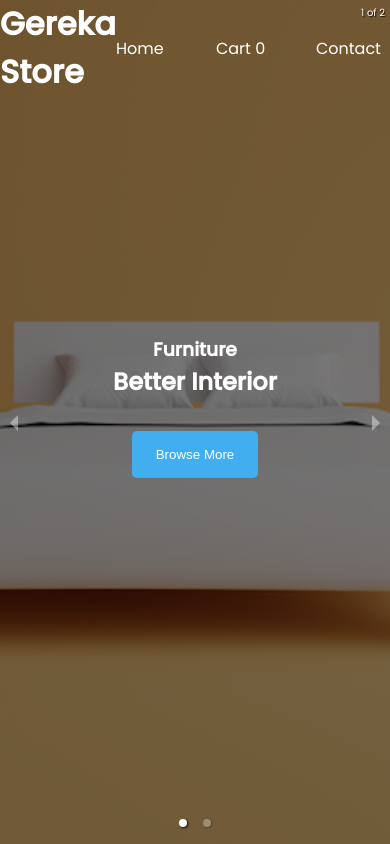
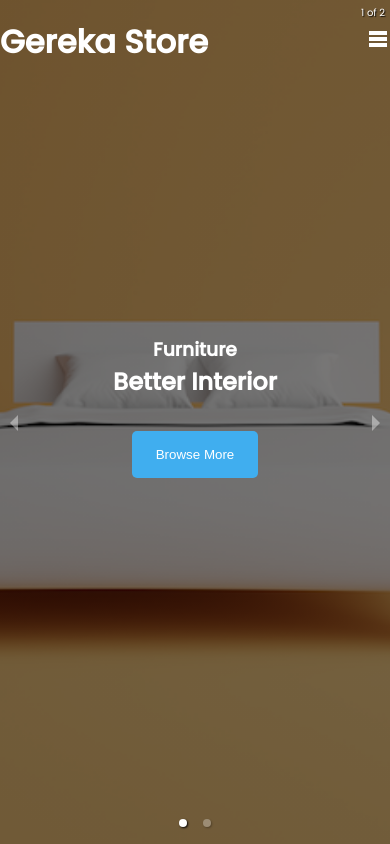
Before and after one commit to isiagi/gereka_store, a React (Vite) app: page / in a window 390 px wide. Shown: the top 844 px of the page. Built offline with nearby package versions, Linux system fonts and the light colour scheme.

Commit message:
add nav and footer css

```diff
--- a/src/components/footer/Footer.jsx
+++ b/src/components/footer/Footer.jsx
@@ -72,7 +72,7 @@ const Footer = () => {
           <div>
             <ul>
               <li>
-                <CgHeadset style={{ color: "#fffe00", fontSize: "1.5rem" }} />{" "}
+                <CgHeadset style={{ color: "#31312f", fontSize: "1.5rem" }} />{" "}
                 +256 754 562712 / +256 754 562712
               </li>
               <li>
@@ -85,7 +85,7 @@ const Footer = () => {
                 >
                   <div>
                     <HiOutlineMail
-                      style={{ color: "#fffe00", fontSize: "1.5rem" }}
+                      style={{ color: "#31312f", fontSize: "1.5rem" }}
                     />
                   </div>
                   <div>
@@ -103,7 +103,7 @@ const Footer = () => {
                 >
                   <div>
                     <GoLocation
-                      style={{ color: "#fffe00", fontSize: "1.5rem" }}
+                      style={{ color: "#31312f", fontSize: "1.5rem" }}
                     />
                   </div>
                   <div>
--- a/src/components/nav/Nav.jsx
+++ b/src/components/nav/Nav.jsx
@@ -1,23 +1,41 @@
-import { useContext } from "react";
+import React, { useContext } from "react";
 import { AppContext } from "../context/Context";
+import { MdTableRows } from "react-icons/md";
+import { GiCancel } from "react-icons/gi";
 
 import "./nav.css"
 
 function Nav() {
+  const [open, setOpen] = React.useState(false);
   const { cart } = useContext(AppContext);
 
+  const [offSet, setOffset] = React.useState(0);
+
+  React.useEffect(() => {
+    window.onscroll = () => {
+      setOffset(window.pageYOffset);
+    };
+  }, []);
+
   return (
-    <div className="nav__container">
+    <div className={offSet > 40 ? "nav__container1" : "nav__container"}>
       <div className="nav__wrapper">
         <div className="nav__head">
           <h1>Gereka Store</h1>
         </div>
-        <div className="nav__ul">
+        <div className={`${"nav__ul"} ${open ? "active" : ""}`}>
           <ul>
             <li>Home</li>
             <li>Cart {cart.length}</li>
             <li>Contact</li>
           </ul>
+        </div>
+        <div className="nav__icons">
+          {open ? (
+            <GiCancel onClick={() => setOpen(false)} className="nav__icon" />
+          ) : (
+            <MdTableRows onClick={() => setOpen(true)} className="nav__icon"/>
+          )}
         </div>
       </div>
     </div>
--- a/src/components/nav/nav.css
+++ b/src/components/nav/nav.css
@@ -3,6 +3,22 @@
     width: 100%;
     z-index: 100;
     color: #fff;
+}
+
+.nav__container1 {
+    position: fixed;
+    width: 100%;
+    z-index: 100;
+    color: #31312f;
+    background-color: #EFEFEF;
+}
+
+.nav__icons {
+    display: none;
+}
+
+.nav__icon {
+    font-size: 1.5rem;
 }
 
 .nav__wrapper {
@@ -20,3 +36,28 @@
 .nav__ul > ul li {
     width: 100px;
 }
+
+@media screen and (max-width: 991px) {
+    .nav__icons {
+      display: block;
+    }
+
+    .nav__ul {
+      position: absolute;
+      top: calc(100% + 0vh);
+      left: -100%;
+      background-color: rgb(138, 135, 135);
+      width: 100%;
+      z-index: 100;
+    }
+
+    .nav__ul.active {
+      left: 0;
+    }
+
+    .nav__ul ul {
+      display: flex;
+      list-style-type: none;
+      flex-direction: column;
+    }
+  }
```
